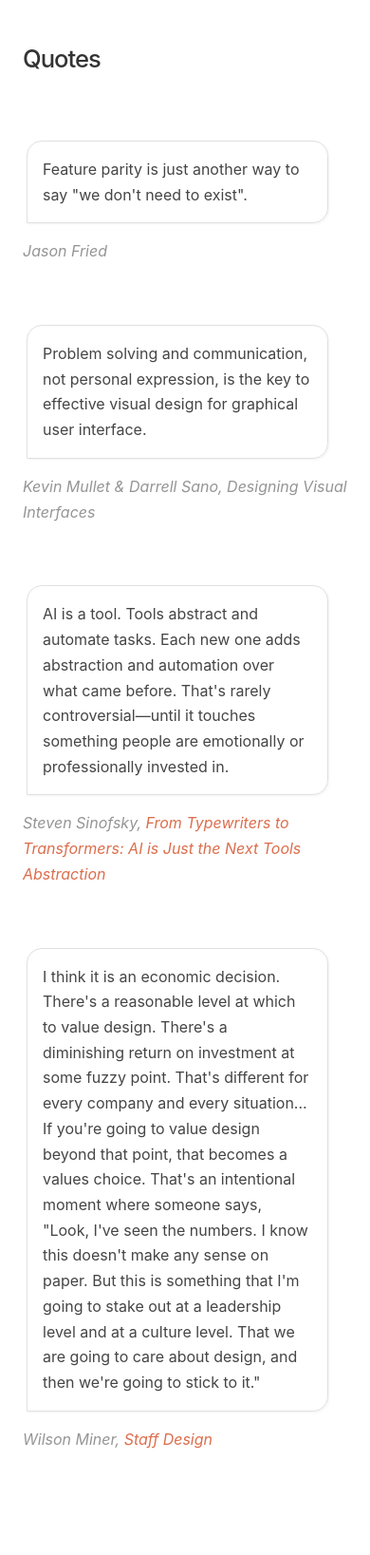
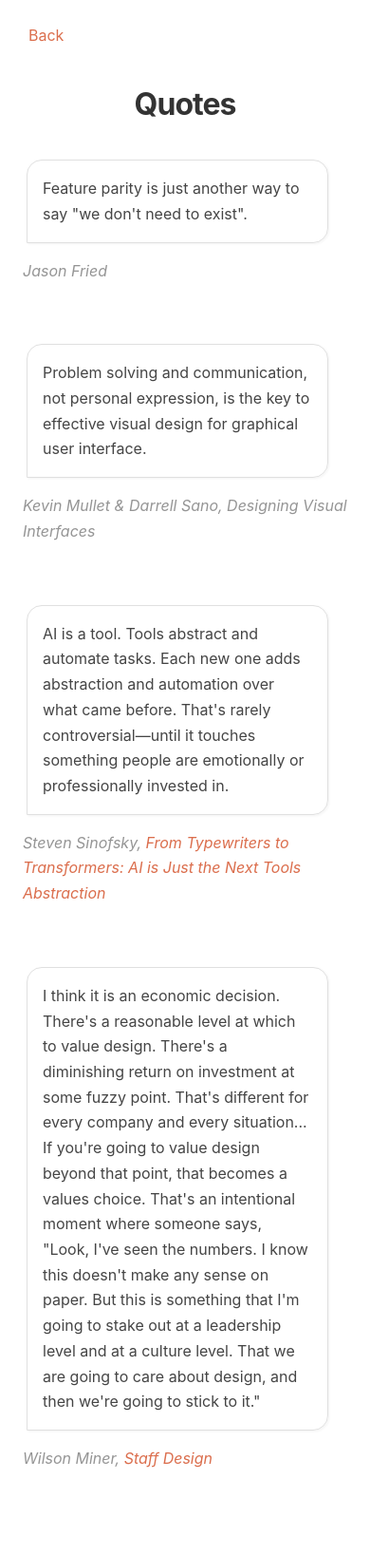
Before and after one commit to lvterry/lvterry.github.io, a Jekyll site: the page built from quotes.html, in a window 390 px wide. Shown: the whole page at 95% size. Built offline with Jekyll 4.4.1, drawn with Linux system fonts in a browser that asks for light colours; before the commit the page ends 1616 px from its top, so only the background shows below that.

```diff
--- a/ai.html
+++ b/ai.html
@@ -3,7 +3,7 @@
 layout: default
 ---
 
-<div style="margin-top: 20px; margin-left: 20px">
+<div class="back-button">
     <a href="/" class="back">Back</a>
 </div>
 
--- a/assets/css/styles.css
+++ b/assets/css/styles.css
@@ -7,7 +7,18 @@
 }
 
 body {
-  font-family: -apple-system,BlinkMacSystemFont,Segoe UI,Roboto,PingFang SC,Hiragino Sans GB,Microsoft YaHei,Helvetica Neue,Helvetica,Arial,sans-serif;
+    font-family:
+        -apple-system,
+        BlinkMacSystemFont,
+        Segoe UI,
+        Roboto,
+        PingFang SC,
+        Hiragino Sans GB,
+        Microsoft YaHei,
+        Helvetica Neue,
+        Helvetica,
+        Arial,
+        sans-serif;
     font-size: 16px;
     line-height: 1.67;
     color: var(--text-color);
@@ -34,7 +45,9 @@
     max-width: 100%;
 }
 
-a, a:active, a:visited {
+a,
+a:active,
+a:visited {
     color: var(--link-color);
     text-decoration: none;
 }
@@ -68,7 +81,7 @@
 }
 
 header .container {
-  padding: 40px 0;
+    padding-top: 40px;
     margin-bottom: 40px;
     border-bottom: 1px solid var(--border-color);
     /* box-shadow: 0 1px 2px rgba(0,0,0,.1); */
@@ -85,6 +98,14 @@
     margin-left: 16px;
 }
 
+nav {
+    padding: 16px 0;
+    margin-top: 16px;
+    border-top: 1px solid var(--border-color);
+    display: flex;
+    gap: 20px;
+}
+
 .avatar {
     border-radius: 4px;
     width: 40px;
@@ -95,6 +116,11 @@
     border-bottom: 1px solid var(--border-color);
     padding-bottom: 40px;
     margin-bottom: 40px;
+}
+
+.back-button {
+    margin-top: 20px;
+    margin-left: 20px;
 }
 
 /* #posts {
@@ -148,7 +174,8 @@
     margin: 2rem 6rem;
 }
 
-article ul, ol {
+article ul,
+ol {
     padding-left: 2rem;
 }
 
@@ -250,28 +277,28 @@
 }
 
 .principles .one {
-  background-color: #FDE2BC;
+    background-color: #fde2bc;
     font-size: 4rem;
 }
 
 .principles .two {
-  background-color: #FFDFD6;
+    background-color: #ffdfd6;
 }
 
 .principles .three {
-  background-color: #D9E9EC;
+    background-color: #d9e9ec;
 }
 
 .principles .four {
-  background-color: #DAEBD1;
+    background-color: #daebd1;
 }
 
 .principles .five {
-  background-color: #E1EEFB;
+    background-color: #e1eefb;
 }
 
 .principles .six {
-  background-color: #EBE3F3;
+    background-color: #ebe3f3;
 }
 
 .lang {
@@ -282,7 +309,7 @@
     top: 20px;
     right: 20px;
     background: white;
-  box-shadow: 2px 2px 10px rgba(0,0,0,.1);
+    box-shadow: 2px 2px 10px rgba(0, 0, 0, 0.1);
     padding: 6px 8px;
     border-radius: 8px;
 }
@@ -325,7 +352,9 @@
     border: 1px solid #eaeaea;
     border-radius: 8px;
     padding: 1.5rem;
-    transition: transform 0.2s, box-shadow 0.2s;
+    transition:
+        transform 0.2s,
+        box-shadow 0.2s;
 }
 .company-card:hover {
     transform: translateY(-5px);
@@ -372,9 +401,7 @@
     font-weight: 700;
 }
 
-
 @media screen and (max-width: 540px) {
-
     body {
         padding: 24px;
     }
@@ -409,6 +436,9 @@
         display: block;
     }
 
+    .back-button {
+        margin: 0;
+    }
 }
 
 @media (prefers-color-scheme: dark) {
@@ -429,7 +459,6 @@
     .pagination {
         background-color: #2a2a2a;
     }
-
 }
 /* Dark mode text legibility overrides scoped to principles pages */
 @media (prefers-color-scheme: dark) {
@@ -449,7 +478,6 @@
     color: var(--text-color);
     margin-bottom: 0.4rem;
 }
-
 
 .recommendation-list {
     list-style: disc;
@@ -471,7 +499,7 @@
     border: 1px solid #e0e0e0;
     margin-bottom: 1rem;
     color: #454545;
-  box-shadow: 1px 1px 3px rgba(0,0,0,.05);
+    box-shadow: 1px 1px 3px rgba(0, 0, 0, 0.05);
 }
 
 .quotes-page .quote p {
@@ -484,14 +512,21 @@
     max-width: 1200px;
     margin: 0 auto;
 }
-.company-nav .sep { color: #aaa; margin: 0 8px; }
+.company-nav .sep {
+    color: #aaa;
+    margin: 0 8px;
+}
 
 .company-section {
     margin-top: 24px;
     max-width: 1200px;
     margin: 0 auto;
 }
-.company-section h2 { display: flex; align-items: center; gap: 8px; }
+.company-section h2 {
+    display: flex;
+    align-items: center;
+    gap: 8px;
+}
 .section-count {
     display: inline-block;
     padding: 4px 10px;
--- a/quotes.html
+++ b/quotes.html
@@ -3,44 +3,73 @@
 layout: default
 ---
 
+<div class="back-button">
+    <a href="/" class="back">Back</a>
+</div>
+
 <div class="container quotes-page">
-  <h1 class="text-center mb-4">Quotes</h1>
+    <h1 class="page-title">Quotes</h1>
 
     <div class="quote mb-4">
-    <blockquote>Feature parity is just another way to say "we don't need to exist". </blockquote>
+        <blockquote>
+            Feature parity is just another way to say "we don't need to exist".
+        </blockquote>
         <p>
             <em>Jason Fried</em>
         </p>
     </div>
 
     <div class="quote mb-4">
-    <blockquote>Problem solving and communication, not personal expression, is the key to effective visual design for graphical user interface.</blockquote>
+        <blockquote>
+            Problem solving and communication, not personal expression, is the
+            key to effective visual design for graphical user interface.
+        </blockquote>
         <p>
             <em>Kevin Mullet & Darrell Sano, Designing Visual Interfaces</em>
         </p>
     </div>
 
     <div class="quote mb-4">
-    <blockquote>AI is a tool. Tools abstract and automate tasks.
-      Each new one adds abstraction and automation over what came before.
-      That's rarely controversial—until it touches something people are emotionally or professionally invested in.</blockquote>
+        <blockquote>
+            AI is a tool. Tools abstract and automate tasks. Each new one adds
+            abstraction and automation over what came before. That's rarely
+            controversial—until it touches something people are emotionally or
+            professionally invested in.
+        </blockquote>
         <p>
-      <em>Steven Sinofsky, <a href="https://hardcoresoftware.learningbyshipping.com/p/232-from-typewriters-to-transformers" title="Hardcore Software">From Typewriters to Transformers: AI is Just the Next Tools Abstraction</a></em>
+            <em
+                >Steven Sinofsky,
+                <a
+                    href="https://hardcoresoftware.learningbyshipping.com/p/232-from-typewriters-to-transformers"
+                    title="Hardcore Software"
+                    >From Typewriters to Transformers: AI is Just the Next Tools
+                    Abstraction</a
+                ></em
+            >
         </p>
     </div>
 
     <div class="quote mb-4">
-    <blockquote>I think it is an economic decision.
-      There's a reasonable level at which to value design.
-      There's a diminishing return on investment at some fuzzy point.
-      That's different for every company and every situation...
-      If you're going to value design beyond that point, that becomes a values choice.
-      That's an intentional moment where someone says, "Look, I've seen the numbers.
-      I know this doesn't make any sense on paper. But this is something that I'm going to stake out at a leadership level and at a culture level.
-      That we are going to care about design, and then we're going to stick to it."</blockquote>
+        <blockquote>
+            I think it is an economic decision. There's a reasonable level at
+            which to value design. There's a diminishing return on investment at
+            some fuzzy point. That's different for every company and every
+            situation... If you're going to value design beyond that point, that
+            becomes a values choice. That's an intentional moment where someone
+            says, "Look, I've seen the numbers. I know this doesn't make any
+            sense on paper. But this is something that I'm going to stake out at
+            a leadership level and at a culture level. That we are going to care
+            about design, and then we're going to stick to it."
+        </blockquote>
         <p>
-      <em>Wilson Miner, <a href="https://staff.design/wilson-miner" title="Staff Design Website">Staff Design</a></em>
+            <em
+                >Wilson Miner,
+                <a
+                    href="https://staff.design/wilson-miner"
+                    title="Staff Design Website"
+                    >Staff Design</a
+                ></em
+            >
         </p>
     </div>
-
 </div>
--- a/recommendations.html
+++ b/recommendations.html
@@ -4,7 +4,7 @@
 bodyClass: recommendations
 ---
 
-<div style="margin-top: 20px; margin-left: 20px">
+<div class="back-button">
     <a href="/" class="back">Back</a>
 </div>
 
```
Also changed, not shown: _includes/header.html (+12 -6 lines). Lines whose indentation alone changed are shown as unchanged.
